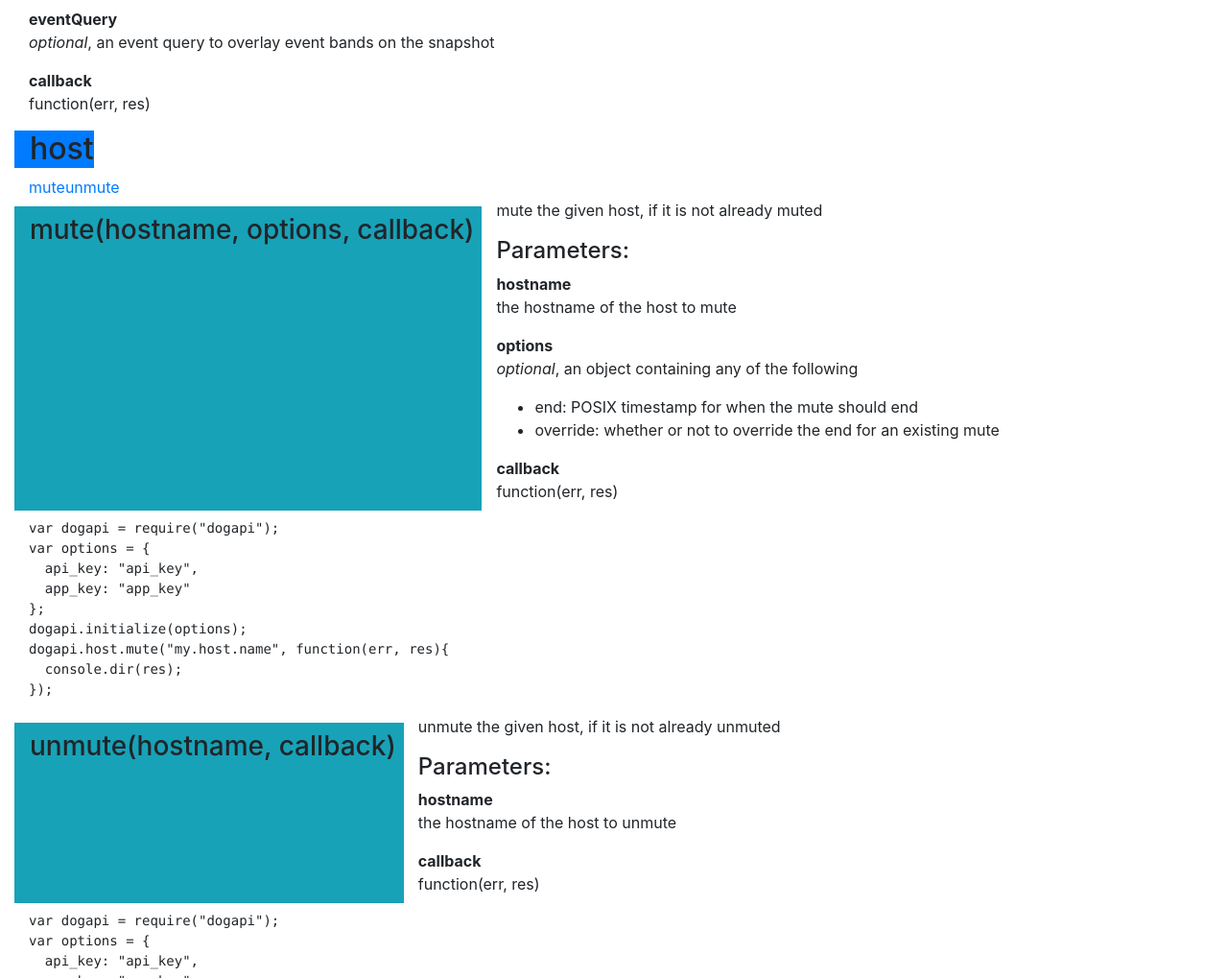
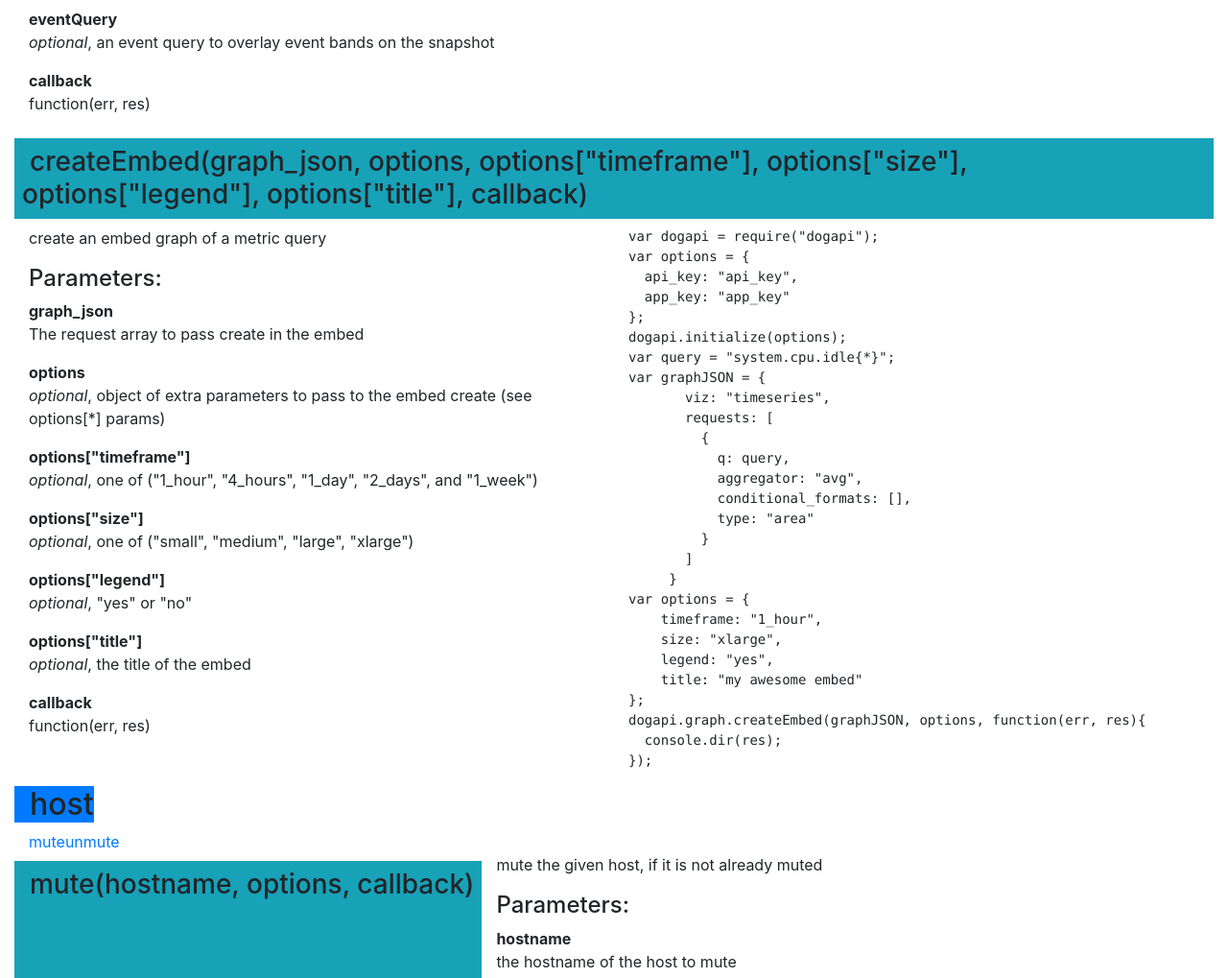
Before and after one commit to brettlangdon/node-dogapi, a website: page index.html in a window 1280 px wide. Shown: the part 6620-7639 px from the top of the page at 96% size. Drawn offline with nearby package versions, Linux system fonts and the light colour scheme; a script that the page names is missing.

Commit message:
update docs

```diff
--- a/index.html
+++ b/index.html
@@ -455,6 +455,7 @@ dogapi.downtime.getAll(function(err, res){
 <h2 class="bg-primary" style="text-indent:1rem">graph</h2></div>
 <ul class="nav nav-pills">
 <li role"presentation"><a href="#graph-snapshot">snapshot</a></li>
+<li role"presentation"><a href="#graph-createEmbed">createEmbed</a></li>
 </ul>
 <div class="function row" id="graph-snapshot">
 <h3 class="bg-info" style="text-indent:.5rem;padding:.5rem;margin-top:.5rem">snapshot(query, from, to, eventQuery, callback)</h3>
@@ -490,6 +491,66 @@ var query = &quot;system.cpu.idle{*}&quot;;
 var to = dogapi.now();
 var from = to - 3600;  // an hour ago
 dogapi.graph.snapshot(query, from, to, function(err, res){
+  console.dir(res);
+});
+</code></pre>
+</div>
+</div>
+<div class="function row" id="graph-createEmbed">
+<h3 class="bg-info" style="text-indent:.5rem;padding:.5rem;margin-top:.5rem">createEmbed(graph_json, options, options["timeframe"], options["size"], options["legend"], options["title"], callback)</h3>
+<div class="col-md-6">
+<p>create an embed graph of a metric query</p>
+<h4>Parameters:</h4>
+<dl>
+<dt>graph_json</dt>
+<dd><p>The request array to pass create in the embed</p>
+</dd>
+<dt>options</dt>
+<dd><p><em>optional</em>, object of extra parameters to pass to the embed create (see options[*] params)</p>
+</dd>
+<dt>options["timeframe"]</dt>
+<dd><p><em>optional</em>, one of (&quot;1_hour&quot;, &quot;4_hours&quot;, &quot;1_day&quot;, &quot;2_days&quot;, and &quot;1_week&quot;)</p>
+</dd>
+<dt>options["size"]</dt>
+<dd><p><em>optional</em>, one of (&quot;small&quot;, &quot;medium&quot;, &quot;large&quot;, &quot;xlarge&quot;)</p>
+</dd>
+<dt>options["legend"]</dt>
+<dd><p><em>optional</em>, &quot;yes&quot; or &quot;no&quot;</p>
+</dd>
+<dt>options["title"]</dt>
+<dd><p><em>optional</em>, the title of the embed</p>
+</dd>
+<dt>callback</dt>
+<dd><p>function(err, res)</p>
+</dd>
+</dl>
+</div>
+<div class="col-md-6">
+<pre><code class="lang-javascript">var dogapi = require(&quot;dogapi&quot;);
+var options = {
+  api_key: &quot;api_key&quot;,
+  app_key: &quot;app_key&quot;
+};
+dogapi.initialize(options);
+var query = &quot;system.cpu.idle{*}&quot;;
+var graphJSON = {
+       viz: &quot;timeseries&quot;,
+       requests: [
+         {
+           q: query,
+           aggregator: &quot;avg&quot;,
+           conditional_formats: [],
+           type: &quot;area&quot;
+         }
+       ]
+     }
+var options = {
+    timeframe: &quot;1_hour&quot;,
+    size: &quot;xlarge&quot;,
+    legend: &quot;yes&quot;,
+    title: &quot;my awesome embed&quot;
+};
+dogapi.graph.createEmbed(graphJSON, options, function(err, res){
   console.dir(res);
 });
 </code></pre>
```
